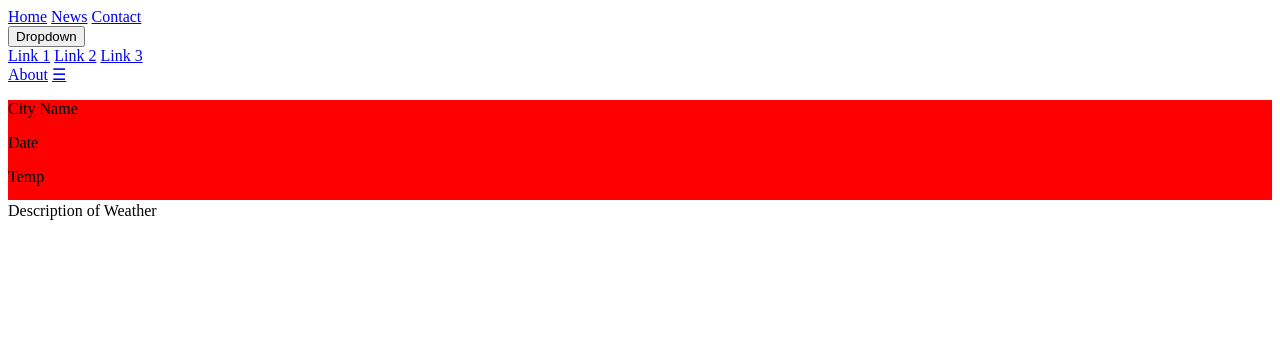
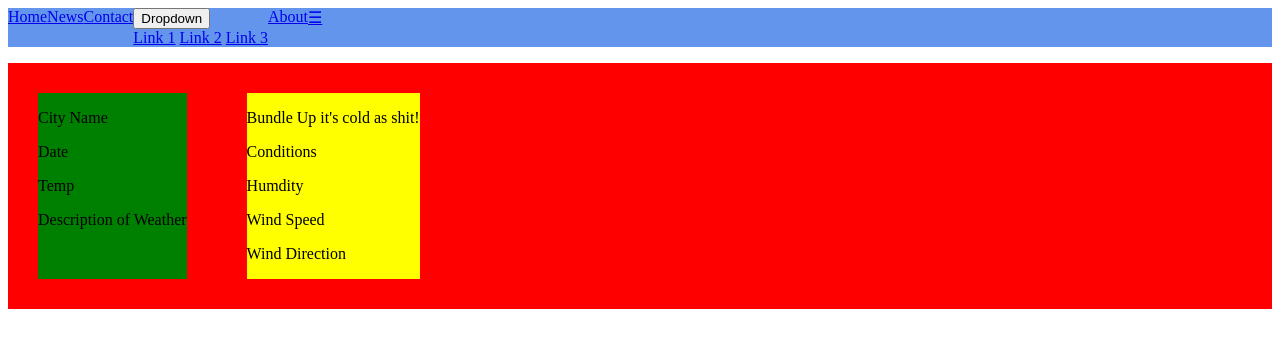
Before and after one commit to gooddaymorgan/Weather-App, a plain HTML site: page index.html in a window 1280 px wide. Drawn offline with Linux system fonts and the light colour scheme.

Commit message:
Getting Flexbox set up. -Added display flex to navbar and weather display -Ugly colors for the understanding layout

```diff
--- a/index.html
+++ b/index.html
@@ -6,7 +6,7 @@
     <title>Untitled Weather App</title> <!--Needs Name-->
   </head>
   <body>
-    <nav class="topnav" id="myTopnav">
+    <nav class="topnav" style="display: flex; background-color:cornflowerblue;"id="myTopnav">
         <a href="#home" class="active">Home</a>
         <a href="#news">News</a>
         <a href="#contact">Contact</a>
@@ -30,13 +30,23 @@
     </div>
 
     <!--Weather info Display-->
-    <div style="background-color: red; height: 100px;" >
+    <div style="background-color: red;  display: flex;" >
 
         <!--Needs flexbox-->
-        <p>City Name</p>
-        <p>Date</p>
-        <p>Temp</p>
-        <p>Description of Weather</p>
+        <div style ="background-color: green; margin: 30px; ">
+            <p>City Name</p>
+            <p>Date</p>
+            <p>Temp</p>
+            <p>Description of Weather</p>
+        </div>
+
+        <div style ="background-color: yellow;  margin: 30px;">
+            <p>Bundle Up it's cold as shit!</p>
+            <p>Conditions</p>
+            <p>Humdity</p>
+            <p>Wind Speed</p>
+            <p>Wind Direction</p>
+        </div>
 
         <!--Flexbox 2-->
     </div>
```
